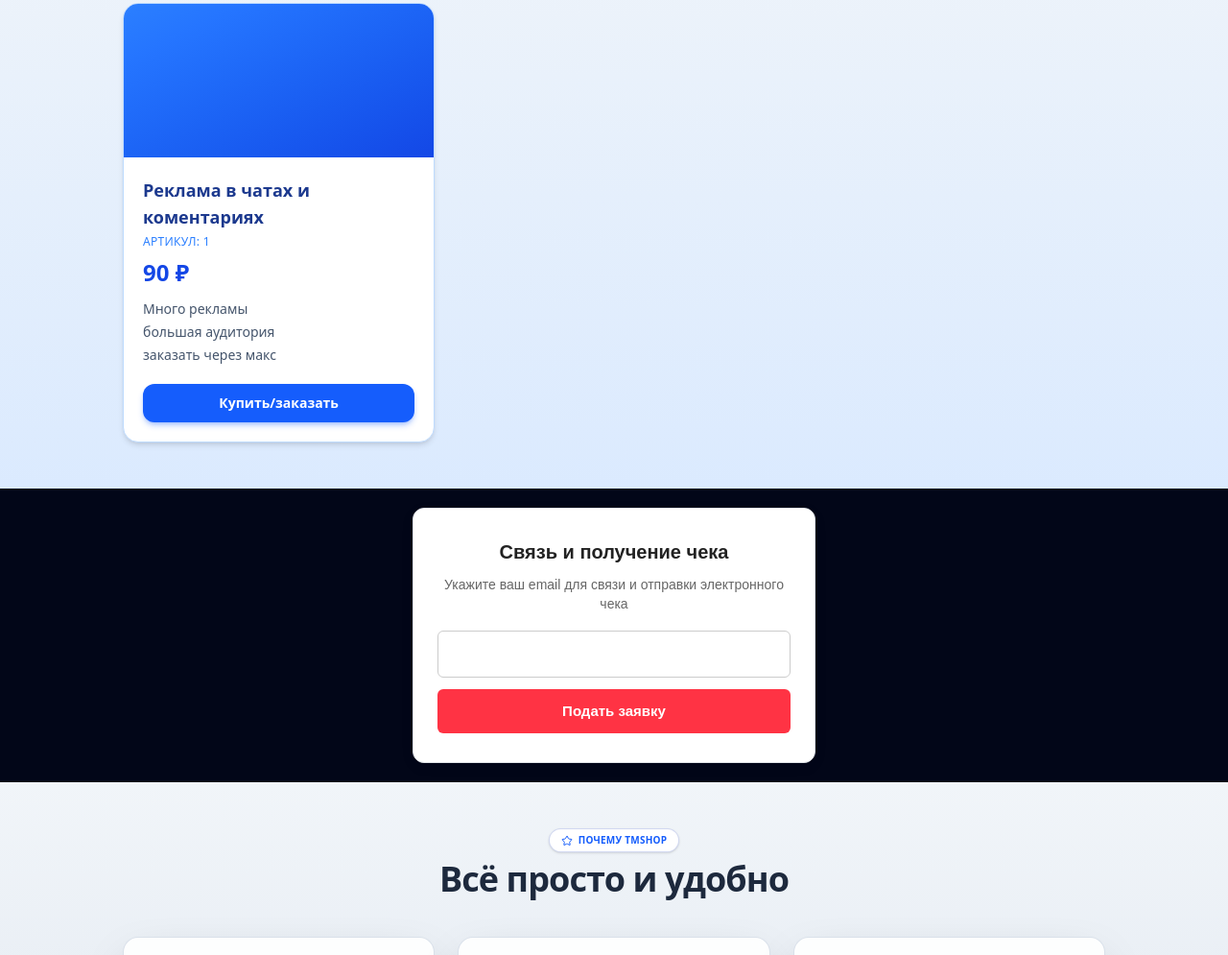
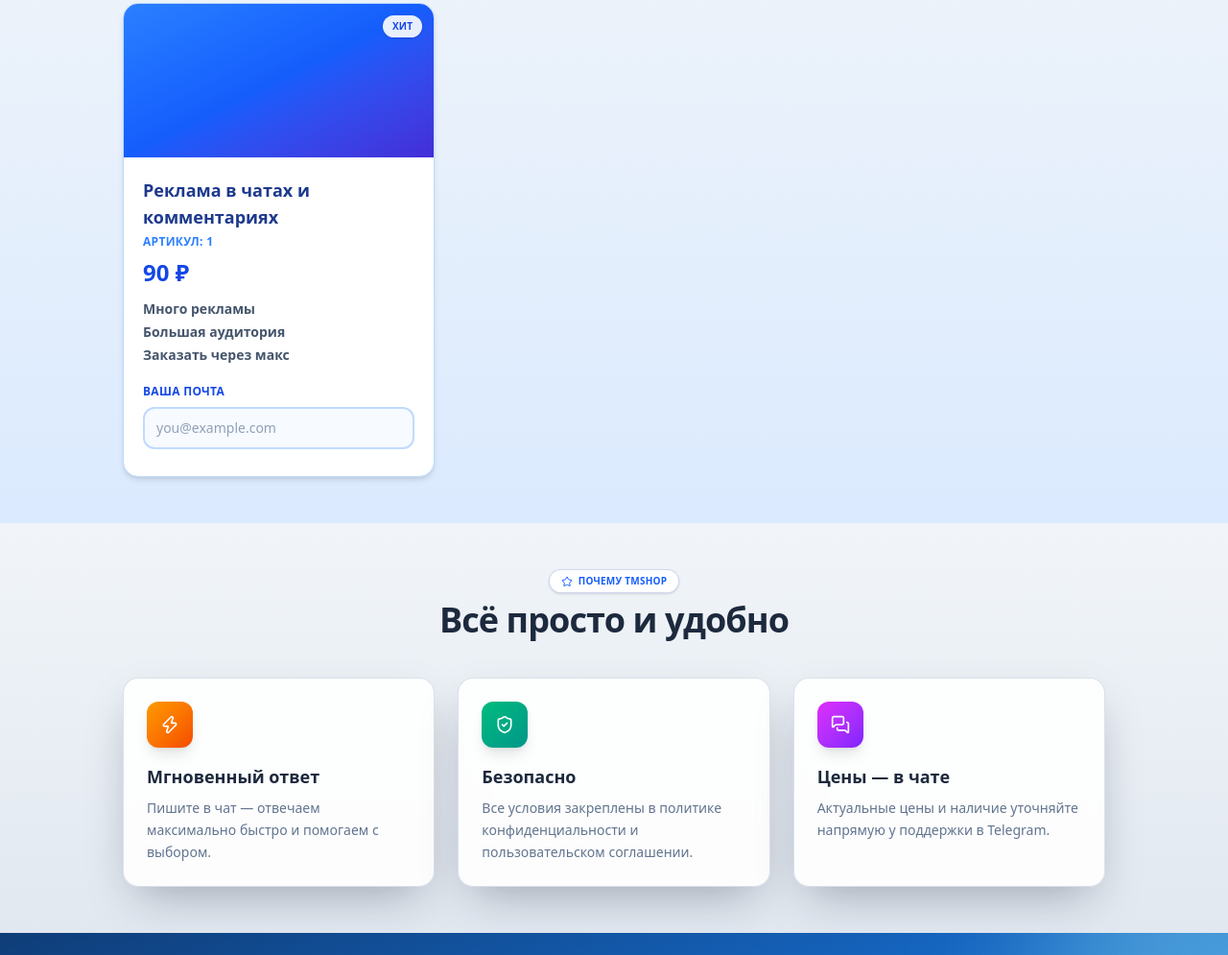
Before and after one commit to timys934/tmshop.github.io, a website: page index.html in a window 1280 px wide. Shown: the part 958-1953 px from the top of the page at 96% size. Drawn offline with nearby package versions, Linux system fonts and the light colour scheme.

Commit message:
Update index.html

```diff
--- a/index.html
+++ b/index.html
@@ -107,26 +107,45 @@
       <span class="inline-flex items-center gap-1.5 rounded-full border border-blue-800/20 bg-white px-3 py-1 text-[10px] font-bold uppercase tracking-wide text-blue-600 shadow-sm">
         <i data-lucide="package" class="h-3 w-3"></i> Каталог
       </span>
-      <h2 class="mt-2 text-3xl font-extrabold tracking-tight text-blue-900 sm:text-4xl">Товары</h2>
+      <h2 class="mt-2 bg-gradient-to-r from-blue-700 via-blue-500 to-cyan-500 bg-clip-text text-3xl font-extrabold tracking-tight text-transparent sm:text-4xl">Товары</h2>
     </div>
 
     <div class="mt-10 grid gap-6 sm:grid-cols-3">
-      <!-- Карточка товара: Реклама в чатах и коментариях -->
-      <article class="product-card overflow-hidden rounded-2xl border border-blue-200 bg-white shadow-md transition hover:-translate-y-1 hover:shadow-xl hover:shadow-blue-200/60">
-        <div class="product-card__image h-40 bg-gradient-to-br from-blue-500 to-blue-700">
-          <!-- фото не указано -->
+      <!-- Карточка товара -->
+      <article class="product-card group overflow-hidden rounded-2xl border border-blue-200 bg-white shadow-md transition hover:-translate-y-1 hover:shadow-xl hover:shadow-blue-200/60">
+        <div class="product-card__image relative h-40 bg-gradient-to-br from-blue-500 via-blue-600 to-indigo-700">
+          <span class="absolute right-3 top-3 rounded-full bg-white/90 px-2.5 py-1 text-[10px] font-extrabold uppercase tracking-wide text-blue-700 shadow">Хит</span>
         </div>
         <div class="product-card__body p-5">
-          <h2 class="product-card__title text-lg font-bold text-blue-900">Реклама в чатах и коментариях</h2>
-          <p class="product-card__art mt-1 text-xs font-medium uppercase tracking-wide text-blue-500">Артикул: 1</p>
+          <h2 class="product-card__title text-lg font-extrabold text-blue-900">Реклама в чатах и комментариях</h2>
+          <p class="product-card__art mt-1 text-xs font-bold uppercase tracking-wide text-blue-500">Артикул: 1</p>
           <p class="product-card__price mt-2 text-2xl font-extrabold text-blue-700">90 ₽</p>
-          <div class="product-card__desc mt-3 space-y-1 text-sm text-slate-600">
-              <p>Много рекламы </p>
-              <p>большая аудитория </p>
-              <p>заказать через макс</p>
+          <div class="product-card__desc mt-3 space-y-1 text-sm font-semibold text-slate-600">
+              <p>Много рекламы</p>
+              <p>Большая аудитория</p>
+              <p>Заказать через макс</p>
           </div>
-          <!-- Кнопка с вызовом окна -->
-          <button type="button" class="product-card__buy mt-5 w-full cursor-pointer rounded-xl bg-blue-600 px-4 py-2.5 text-sm font-semibold text-white shadow-md shadow-blue-600/30 transition hover:bg-blue-700 active:scale-95" onclick="openPaymentModal()">
+
+          <!-- Форма ввода почты -->
+          <div class="mt-5 space-y-2">
+            <label for="buyer-email" class="block text-xs font-extrabold uppercase tracking-wide text-blue-700">Ваша почта</label>
+            <input
+              id="buyer-email"
+              type="email"
+              placeholder="you@example.com"
+              class="w-full rounded-xl border-2 border-blue-200 bg-blue-50/50 px-3 py-2.5 text-sm font-semibold text-slate-800 placeholder:font-normal placeholder:text-slate-400 outline-none transition focus:border-blue-500 focus:bg-white focus:ring-2 focus:ring-blue-200"
+              oninput="toggleBuyButton()"
+            />
+            <p id="email-error" class="hidden text-xs font-bold text-rose-500">Введите корректный e-mail</p>
+          </div>
+
+          <!-- Кнопка появляется после ввода почты -->
+          <button
+            id="buy-button"
+            type="button"
+            class="product-card__buy mt-3 hidden w-full cursor-pointer rounded-xl bg-blue-600 px-4 py-2.5 text-sm font-extrabold text-white shadow-md shadow-blue-600/30 transition hover:bg-blue-700 active:scale-95"
+            onclick="openPaymentModal()"
+          >
             Купить/заказать
           </button>
         </div>
@@ -137,26 +156,43 @@
   <!-- Всплывающее окно (Модалка) -->
   <div id="payment-modal" class="fixed inset-0 z-50 flex items-center justify-center bg-blue-950/70 p-4 opacity-0 pointer-events-none transition-all duration-300">
     <div class="relative w-full max-w-sm scale-95 rounded-2xl border border-blue-100 bg-white p-6 text-center shadow-2xl shadow-blue-900/40 transition-all duration-300" id="payment-modal-box">
-      <!-- Иконка предупреждения -->
       <div class="mx-auto mb-4 flex h-14 w-14 items-center justify-center rounded-full bg-blue-100 text-blue-600">
         <svg xmlns="http://www.w3.org/2000/svg" class="h-8 w-8" fill="none" viewBox="0 0 24 24" stroke="currentColor" stroke-width="2">
           <path stroke-linecap="round" stroke-linejoin="round" d="M12 9v2m0 4h.01m-6.938 4h13.856c1.54 0 2.502-1.667 1.732-3L13.732 4c-.77-1.333-2.694-1.333-3.464 0L3.34 16c-.77 1.333.192 3 1.732 3z" />
         </svg>
       </div>
-
-      <!-- Текст -->
-      <h3 class="text-lg font-bold text-blue-900">Уведомление</h3>
-      <p class="mt-2 text-sm font-medium text-slate-600">Временно оплата недоступна</p>
-
-      <!-- Кнопка закрытия -->
-      <button type="button" onclick="closePaymentModal()" class="mt-6 w-full rounded-xl bg-blue-600 px-4 py-2.5 text-sm font-semibold text-white shadow-md shadow-blue-600/30 hover:bg-blue-700 active:scale-95 transition">
+      <h3 class="text-lg font-extrabold text-blue-900">Уведомление</h3>
+      <p class="mt-2 text-sm font-semibold text-slate-600">Временно оплата недоступна</p>
+      <button type="button" onclick="closePaymentModal()" class="mt-6 w-full rounded-xl bg-blue-600 px-4 py-2.5 text-sm font-extrabold text-white shadow-md shadow-blue-600/30 hover:bg-blue-700 active:scale-95 transition">
         Понятно
       </button>
     </div>
   </div>
 
-  <!-- Скрипт открытия/закрытия окна -->
   <script>
+    // Показ кнопки только после корректного e-mail
+    function toggleBuyButton() {
+      const emailInput = document.getElementById('buyer-email');
+      const buyButton = document.getElementById('buy-button');
+      const error = document.getElementById('email-error');
+
+      const value = emailInput.value.trim();
+      const isValid = /^[^\s@]+@[^\s@]+\.[^\s@]+$/.test(value);
+
+      if (isValid) {
+        buyButton.classList.remove('hidden');
+        error.classList.add('hidden');
+      } else {
+        buyButton.classList.add('hidden');
+        // Показываем ошибку только если что-то введено, но невалидно
+        if (value.length > 0) {
+          error.classList.remove('hidden');
+        } else {
+          error.classList.add('hidden');
+        }
+      }
+    }
+
     function openPaymentModal() {
       const modal = document.getElementById('payment-modal');
       const box = document.getElementById('payment-modal-box');
@@ -173,7 +209,6 @@
       box.classList.add('scale-95');
     }
 
-    // Закрытие при клике на фон вокруг окна
     document.getElementById('payment-modal').addEventListener('click', function(e) {
       if (e.target === this) {
         closePaymentModal();
@@ -181,167 +216,6 @@
     });
   </script>
 </section>
-<!-- НАЧАЛО БЛОКА: Связь и получение чека -->
-<div class="receipt-block">
-    <h3 class="receipt-title">Связь и получение чека</h3>
-    <p class="receipt-desc">Укажите ваш email для связи и отправки электронного чека</p>
-
-    <div class="receipt-form">
-        <!-- Поле ввода -->
-        <input
-            type="email"
-            id="receiptClientEmail"
-            placeholder="Введите ваш email"
-            class="receipt-input"
-            required
-        >
-
-        <!-- Чёрная строка, где пишется введённая почта -->
-        <div id="emailDisplayBox" class="receipt-display" style="display: none;">
-            <span>Чек будет отправлен на:</span>
-            <strong id="displayedEmail"></strong>
-        </div>
-
-        <button type="button" onclick="sendReceiptRequest()" class="receipt-btn">Подать заявку</button>
-    </div>
-</div>
-
-<style>
-    .receipt-block {
-        background: #ffffff;
-        border: 1px solid #e1e4e8;
-        padding: 30px 25px;
-        border-radius: 12px;
-        box-shadow: 0 4px 15px rgba(0, 0, 0, 0.05);
-        max-width: 420px;
-        margin: 20px auto;
-        text-align: center;
-        font-family: Arial, sans-serif;
-        box-sizing: border-box;
-    }
-
-    .receipt-block * {
-        box-sizing: border-box;
-    }
-
-    .receipt-title {
-        margin: 0 0 10px 0;
-        color: #222;
-        font-size: 20px;
-        font-weight: bold;
-    }
-
-    .receipt-desc {
-        font-size: 14px;
-        color: #666;
-        margin: 0 0 18px 0;
-        line-height: 1.4;
-    }
-
-    .receipt-input {
-        width: 100%;
-        padding: 12px 14px;
-        border: 1px solid #ccc;
-        border-radius: 6px;
-        font-size: 15px;
-        margin-bottom: 12px;
-        outline: none;
-        transition: border-color 0.2s;
-    }
-
-    .receipt-input:focus {
-        border-color: #ff3344;
-    }
-
-    /* ЧЁРНАЯ СТРОКА ОТОБРАЖЕНИЯ ПОЧТЫ */
-    .receipt-display {
-        background-color: #1a1a1a; /* Глубокий чёрный цвет */
-        border: 1px solid #000000;
-        border-radius: 6px;
-        padding: 10px 14px;
-        margin-bottom: 14px;
-        word-break: break-all;
-        text-align: center;
-        animation: fadeIn 0.3s ease-in-out;
-    }
-
-    .receipt-display span {
-        display: block;
-        color: #888888; /* Серый цвет поясняющего текста */
-        font-size: 12px;
-        margin-bottom: 3px;
-        text-transform: uppercase;
-        letter-spacing: 0.5px;
-    }
-
-    .receipt-display strong {
-        color: #ffffff; /* Яркий белый цвет для введённой почты */
-        font-size: 15px;
-        font-weight: 600;
-    }
-
-    .receipt-btn {
-        width: 100%;
-        background-color: #ff3344;
-        color: white;
-        border: none;
-        padding: 12px;
-        border-radius: 6px;
-        font-size: 15px;
-        font-weight: bold;
-        cursor: pointer;
-        transition: background-color 0.2s;
-    }
-
-    .receipt-btn:hover {
-        background-color: #e02434;
-    }
-
-    @keyframes fadeIn {
-        from { opacity: 0; transform: translateY(-4px); }
-        to { opacity: 1; transform: translateY(0); }
-    }
-</style>
-
-<script>
-    const emailInput = document.getElementById('receiptClientEmail');
-    const displayBox = document.getElementById('emailDisplayBox');
-    const displayText = document.getElementById('displayedEmail');
-
-    // Показываем введённую почту в реальном времени
-    emailInput.addEventListener('input', function() {
-        const value = this.value.trim();
-        if (value.length > 0) {
-            displayBox.style.display = 'block';
-            displayText.textContent = value;
-        } else {
-            displayBox.style.display = 'none';
-            displayText.textContent = '';
-        }
-    });
-
-    // Отправка письма
-    function sendReceiptRequest() {
-        const email = emailInput.value.trim();
-        const recipient = 'tmshopa@yandex.ru';
-
-        if (!email) {
-            alert('Пожалуйста, введите ваш email!');
-            return;
-        }
-
-        const subject = encodeURIComponent('Связь и получение чека');
-        const body = encodeURIComponent(
-            'Здравствуйте!\n\n' +
-            'Прошу связаться со мной и отправить чек по моему заказу.\n\n' +
-            'Мой контактный email: ' + email + '\n\n' +
-            'Ожидаю ответа!'
-        );
-
-        window.location.href = `mailto:${recipient}?subject=${subject}&body=${body}`;
-    }
-</script>
-<!-- КОНЕЦ БЛОКА -->
 <!-- ═══════════ ПРЕИМУЩЕСТВА ═══════════ -->
 <section id="features" class="relative bg-gradient-to-b from-slate-100 to-slate-200 px-6 py-12 sm:px-10">
   <div class="mx-auto max-w-5xl">
```
